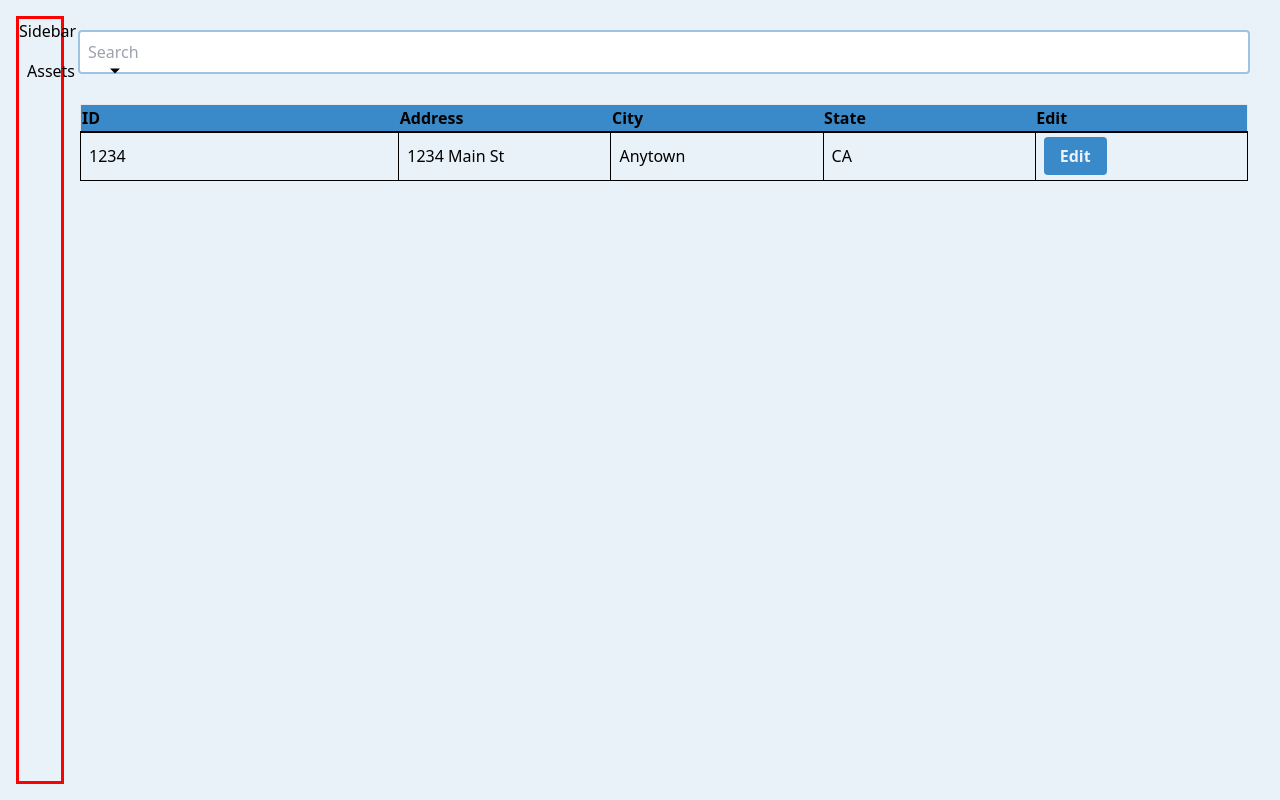
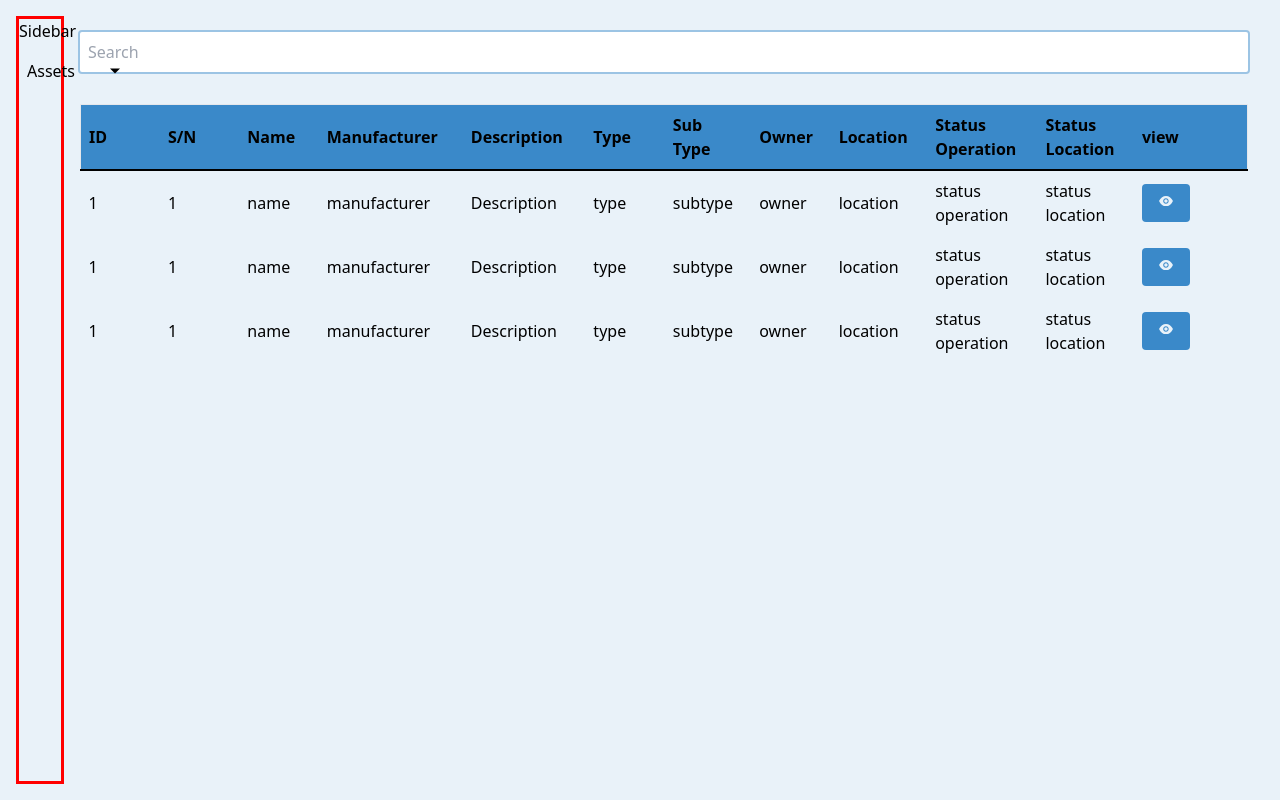
Before and after one commit to LaloStroke/action-logistics, a React (Vite) app: page / in a window 1280 px wide. Built offline with nearby package versions, Linux system fonts and the light colour scheme.

Commit message:
[fix] routes and styles xd

```diff
--- a/src/components/Table/TableHead/index.tsx
+++ b/src/components/Table/TableHead/index.tsx
@@ -3,6 +3,7 @@ const TableHeader = <T, K extends keyof T>({ columns }: TableHeaderProps<T, K>):
     const style = {
       width: column.width ?? 100,
       borderBottom: '2px solid black',
+      padding: '0.5rem',
     };
 
     return (
--- a/src/components/Table/TableRow/index.tsx
+++ b/src/components/Table/TableRow/index.tsx
@@ -1,8 +1,4 @@
 import React from 'react';
-
-const style = {
-  border: '1px solid black',
-};
 
 const TableRows = <T, K extends keyof T>({ data, columns }: TableRowsProps<T, K>): JSX.Element => {
   const rows = data.map((row, index) => {
@@ -10,7 +6,7 @@ const TableRows = <T, K extends keyof T>({ data, columns }: TableRowsProps<T, K>
       <tr className="h-12" key={`row-${index}`}>
         {columns.map((column, index2) => {
           return (
-            <td className="h-12 p-2" key={`cell-${index2}`} style={style}>
+            <td className="h-12 p-2" key={`cell-${index2}`}>
               {row[column.key] as React.ReactNode}
             </td>
           );
--- a/src/data.d.ts
+++ b/src/data.d.ts
@@ -5,12 +5,14 @@ declare interface DefaultTableOptions {
 
 declare interface Logistics extends DefaultTableOptions {
   ID: string;
-  State: string;
-  Address: string;
-  Location: string;
-  LocationName: string;
-  City: string;
-  ZipCode: number;
-  Assets: string;
-  TotalAssets: number;
+  'S/N': string;
+  name: string;
+  manufacturer: string;
+  Description: string;
+  type: string;
+  subtype: string;
+  owner: string;
+  location: string;
+  'status operation': string;
+  'status location': string;
 }
--- a/src/views/Catalogs/index.tsx
+++ b/src/views/Catalogs/index.tsx
@@ -35,7 +35,9 @@ const Catalogs: React.FC = (): React.ReactElement => {
 
   return (
     <div className="grid w-[90%] mx-auto my-4 place-items-center">
-      <p className="text-center font-bold text-lg">{selectedOption}</p>
+      <p className="text-center font-bold text-lg">
+        {catalog}: {selectedOption}
+      </p>
       <Form
         formFields={Forms.get(editable as Forms) || (Forms.get('login') as FormField[])}
         formErrors={formErrors}
--- a/src/views/Home/index.tsx
+++ b/src/views/Home/index.tsx
@@ -3,24 +3,63 @@ import Table from '../../components/Table';
 import { useState } from 'react';
 import Input from '../../components/Input';
 import Button from '../../components/Button';
+import { AiFillEye } from 'react-icons/ai';
 
 const Home: React.FC = (): JSX.Element => {
   const [selectedOption, setSelectedOption] = useState<string>('');
 
   const tbodyData: Logistics[] = [
     {
-      Address: '1234 Main St',
-      City: 'Anytown',
-      ID: '1234',
-      State: 'CA',
-      Assets: 'All Assets',
-      Location: 'All Locations',
-      LocationName: 'All Locations',
-      TotalAssets: 1234,
-      ZipCode: 12345,
+      ID: '1',
+      'S/N': '1',
+      name: 'name',
+      manufacturer: 'manufacturer',
+      Description: 'Description',
+      type: 'type',
+      subtype: 'subtype',
+      owner: 'owner',
+      location: 'location',
+      'status operation': 'status operation',
+      'status location': 'status location',
+      editable: (
+        <Button type="secondary" href="/edit/Catalogs/Locations/1233">
+          <AiFillEye />
+        </Button>
+      ),
+    },
+    {
+      ID: '1',
+      'S/N': '1',
+      name: 'name',
+      manufacturer: 'manufacturer',
+      Description: 'Description',
+      type: 'type',
+      subtype: 'subtype',
+      owner: 'owner',
+      location: 'location',
+      'status operation': 'status operation',
+      'status location': 'status location',
       editable: (
         <Button type="secondary" href="/edit/Catalogs/Locations/1234">
-          Edit
+          <AiFillEye />
+        </Button>
+      ),
+    },
+    {
+      ID: '1',
+      'S/N': '1',
+      name: 'name',
+      manufacturer: 'manufacturer',
+      Description: 'Description',
+      type: 'type',
+      subtype: 'subtype',
+      owner: 'owner',
+      location: 'location',
+      'status operation': 'status operation',
+      'status location': 'status location',
+      editable: (
+        <Button type="secondary" href="/edit/Catalogs/Locations/1232">
+          <AiFillEye />
         </Button>
       ),
     },
@@ -30,23 +69,59 @@ const Home: React.FC = (): JSX.Element => {
     {
       key: 'ID',
       header: 'ID',
-      width: 150,
+      width: 70,
     },
     {
-      key: 'Address',
-      header: 'Address',
+      key: 'S/N',
+      header: 'S/N',
+      width: 70,
     },
     {
-      key: 'City',
-      header: 'City',
+      key: 'name',
+      header: 'Name',
+      width: 70,
     },
     {
-      key: 'State',
-      header: 'State',
+      key: 'manufacturer',
+      header: 'Manufacturer',
+    },
+    {
+      key: 'Description',
+      header: 'Description',
+    },
+    {
+      key: 'type',
+      header: 'Type',
+      width: 70,
+    },
+    {
+      key: 'subtype',
+      header: 'Sub Type',
+      width: 70,
+    },
+    {
+      key: 'owner',
+      header: 'Owner',
+      width: 70,
+    },
+    {
+      key: 'location',
+      header: 'Location',
+      width: 70,
+    },
+    {
+      key: 'status operation',
+      header: 'Status Operation',
+      width: 70,
+    },
+    {
+      key: 'status location',
+      header: 'Status Location',
+      width: 70,
     },
     {
       key: 'editable',
-      header: 'Edit',
+      header: 'view',
     },
   ];
 
```
